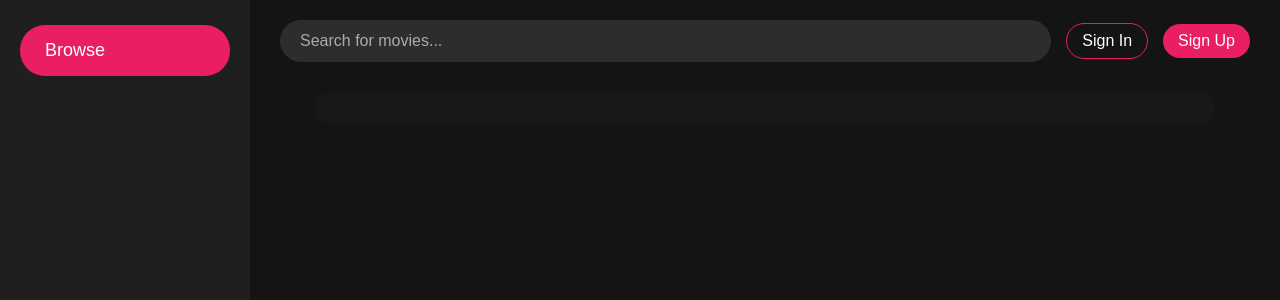
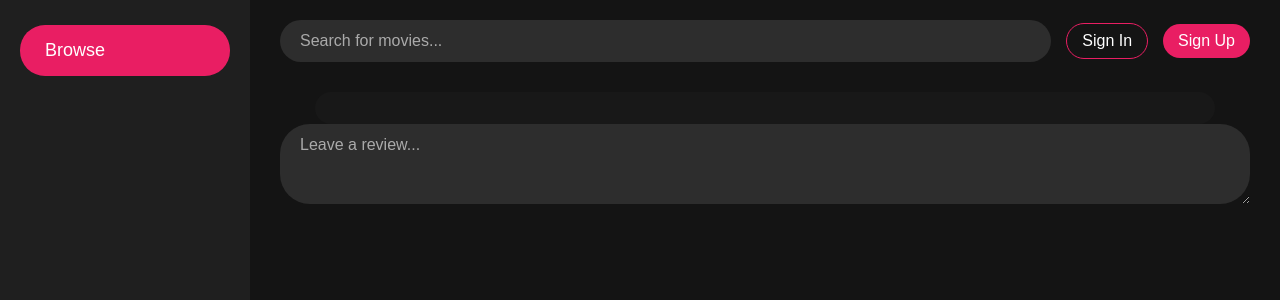
Before and after one commit to hypermarx/Movie-App, a Flask app: template templates/detail.html in a window 1280 px wide. Shown: the top 300 px of the page. Run offline with Flask 2, Linux system fonts and the light colour scheme; the template is opened without the code that fills it, so the values that code supplies are empty.

Commit message:
Small changes to details page and setup, file transfer purposes

```diff
--- a/static/detail.css
+++ b/static/detail.css
@@ -190,3 +190,28 @@ body {
     color: #ddd;
     margin-right: 30px;
 }
+
+.review {
+    display: flex;
+    justify-content: space-between;
+    align-items: center;
+    gap: 15px;
+}
+
+.review textarea {
+    flex: 1;
+    max-width: 1200px;
+    min-height: 80px;
+    width: auto;
+    padding: 12px 20px;
+    border: none;
+    border-radius: 30px;
+    background-color: #2d2d2d;
+    color: #ffffff;
+    font-size: 16px;
+    font-family:'Arial', sans-serif;
+}
+
+.review textarea::placeholder {
+    color: #aaaaaa;
+}
--- a/templates/detail.html
+++ b/templates/detail.html
@@ -50,6 +50,9 @@
                     {% endfor %}
                 {% endfor %}
             </div>
+            <div class = "review">
+                <textarea type = "text" placeholder="Leave a review..."></textarea>
+            </div>
         </main>
     </div>
 </body>
```
